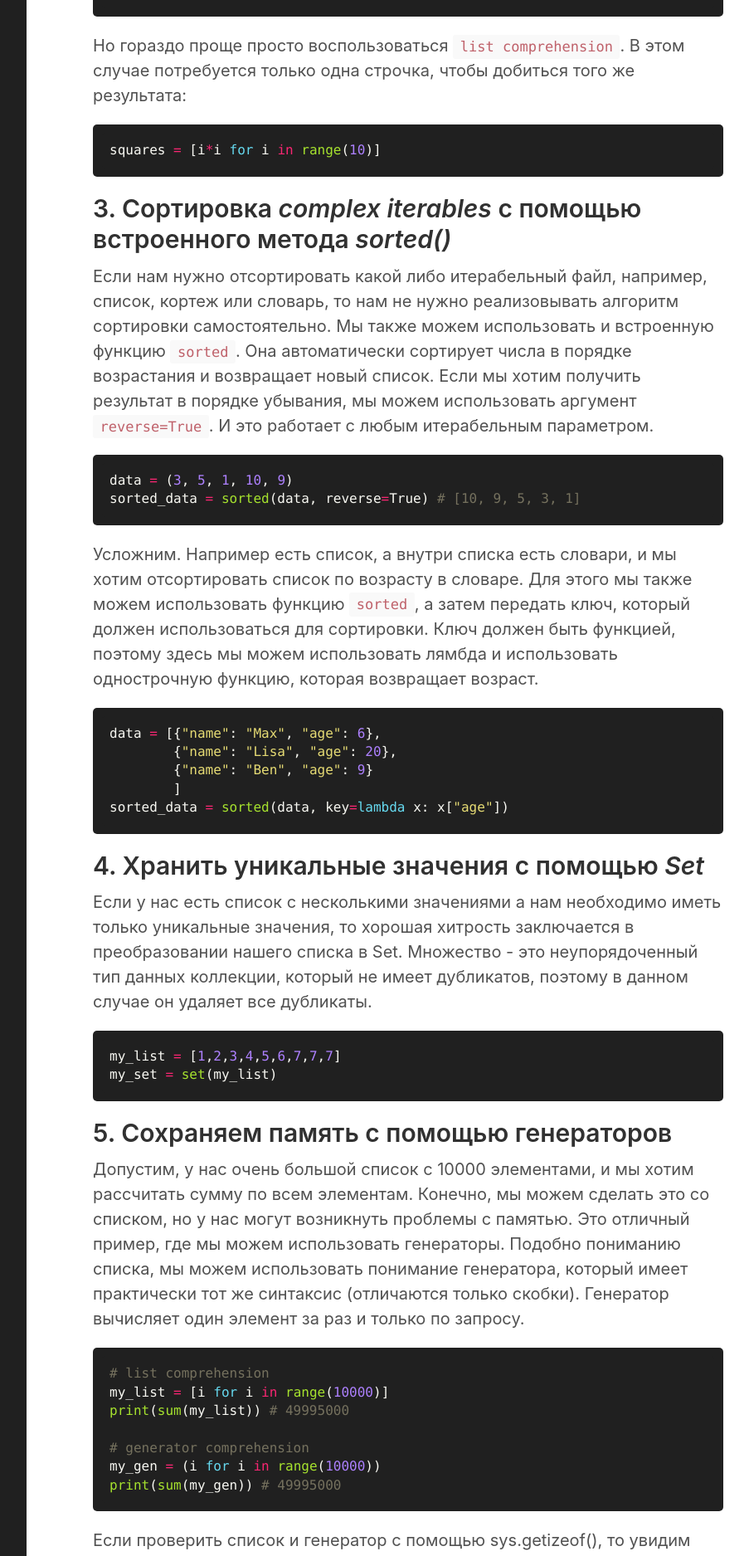
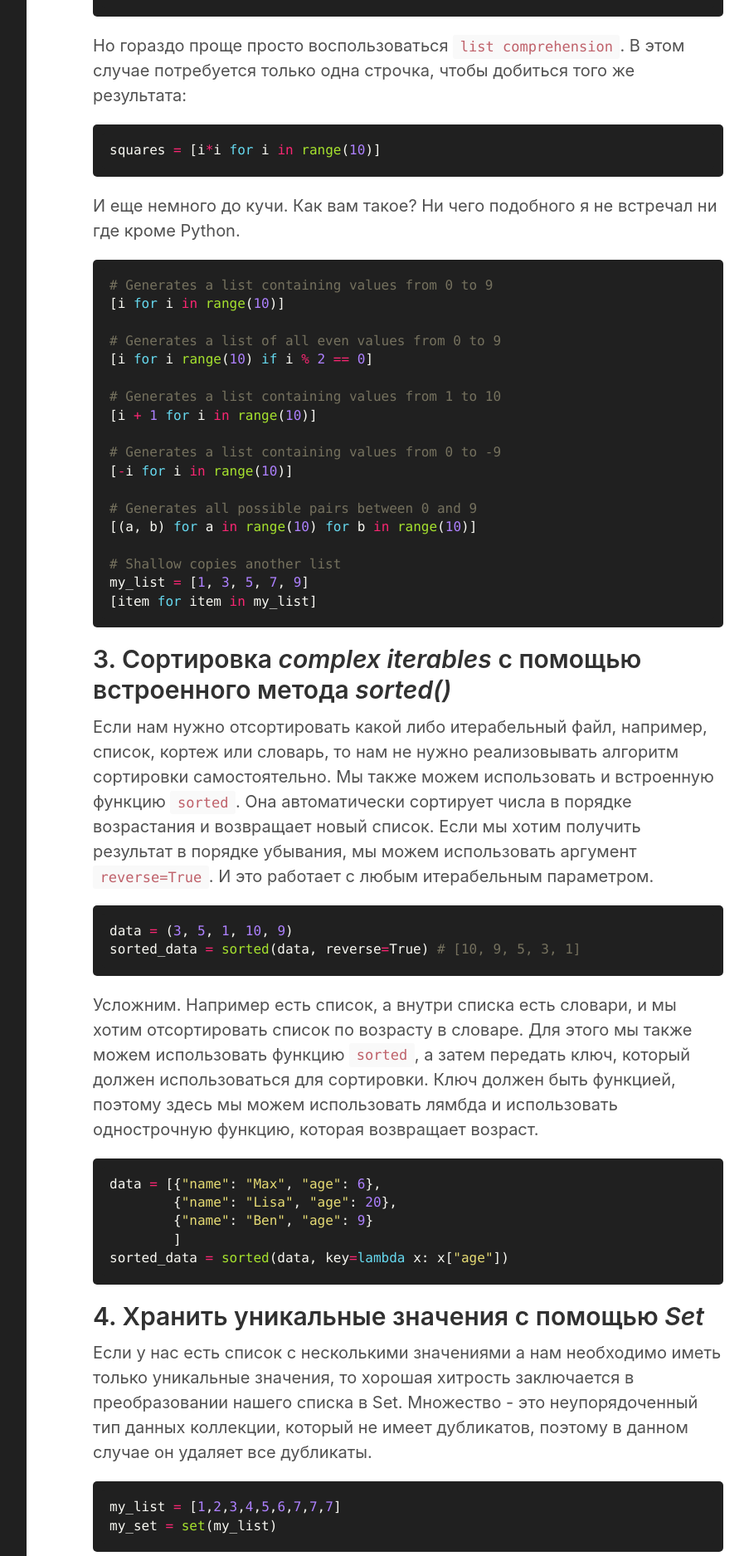
Before and after one commit to neegor/blog.gorschal.github.io, a Jekyll site: the page built from _posts/2020-07-29-kak-sdelat-python-kod-luchshe.md, in a window 1280 px wide. Shown: the part 1133-3008 px from the top of the page at 83% size, without its empty margins (328-1231 px from the left). Built offline with Jekyll 4.4.1, drawn with Linux system fonts in a browser that asks for light colours; some of the changed text lies outside the part shown.

Commit message:
дополнил list comprehension

````diff
--- a/_posts/2020-07-29-kak-sdelat-python-kod-luchshe.md
+++ b/_posts/2020-07-29-kak-sdelat-python-kod-luchshe.md
@@ -40,6 +40,29 @@ for i in range(10):
 
 ```python
 squares = [i*i for i in range(10)]
+```
+
+И еще немного до кучи. Как вам такое? Ни чего подобного я не встречал ни где кроме Python.
+
+```python
+# Generates a list containing values from 0 to 9
+[i for i in range(10)]
+
+# Generates a list of all even values from 0 to 9
+[i for i range(10) if i % 2 == 0]
+
+# Generates a list containing values from 1 to 10
+[i + 1 for i in range(10)]
+
+# Generates a list containing values from 0 to -9
+[-i for i in range(10)]
+
+# Generates all possible pairs between 0 and 9
+[(a, b) for a in range(10) for b in range(10)]
+
+# Shallow copies another list
+my_list = [1, 3, 5, 7, 9]
+[item for item in my_list]
 ```
 
 ## 3. Сортировка *complex iterables* с помощью встроенного метода *sorted()*
````
